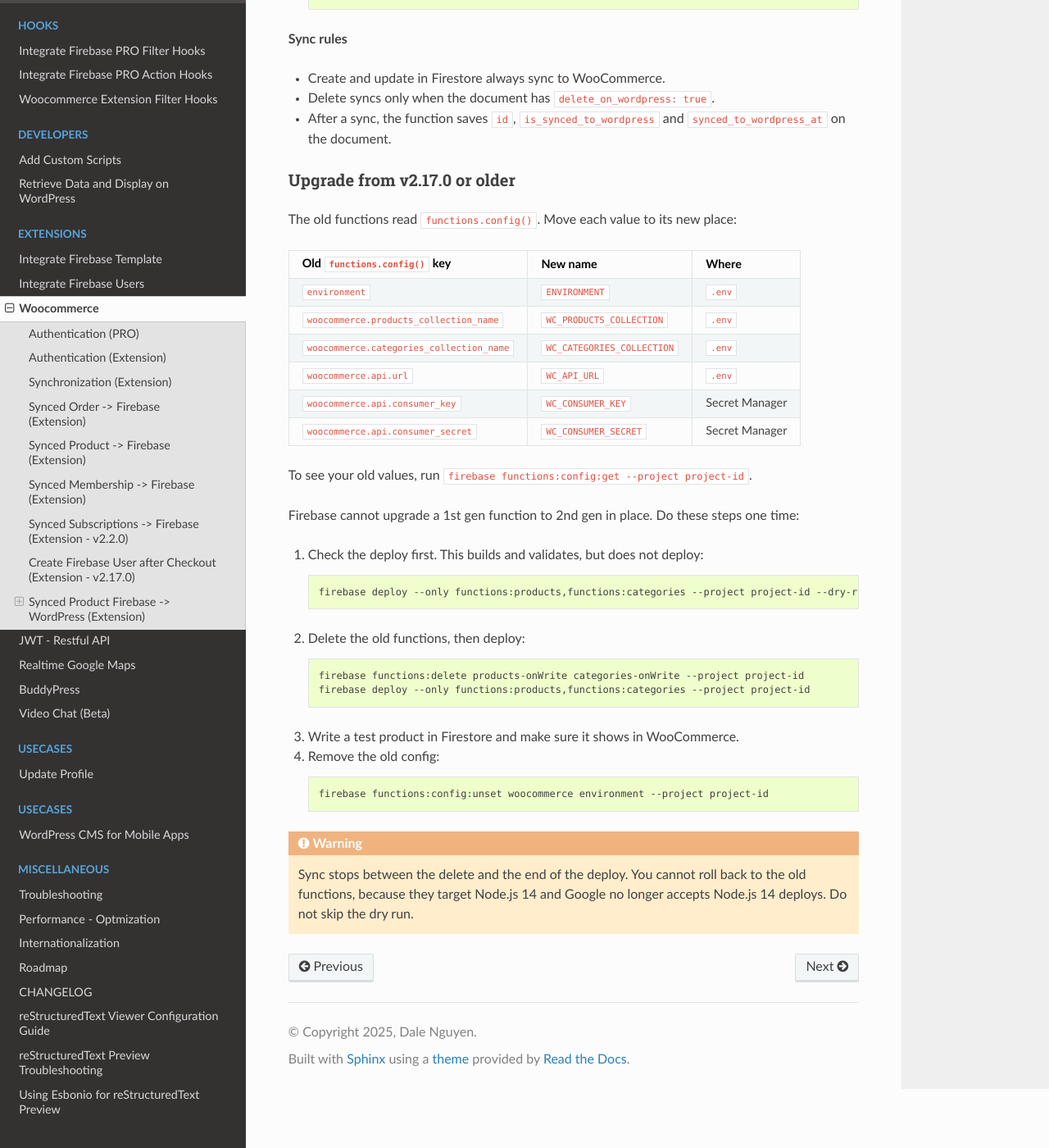
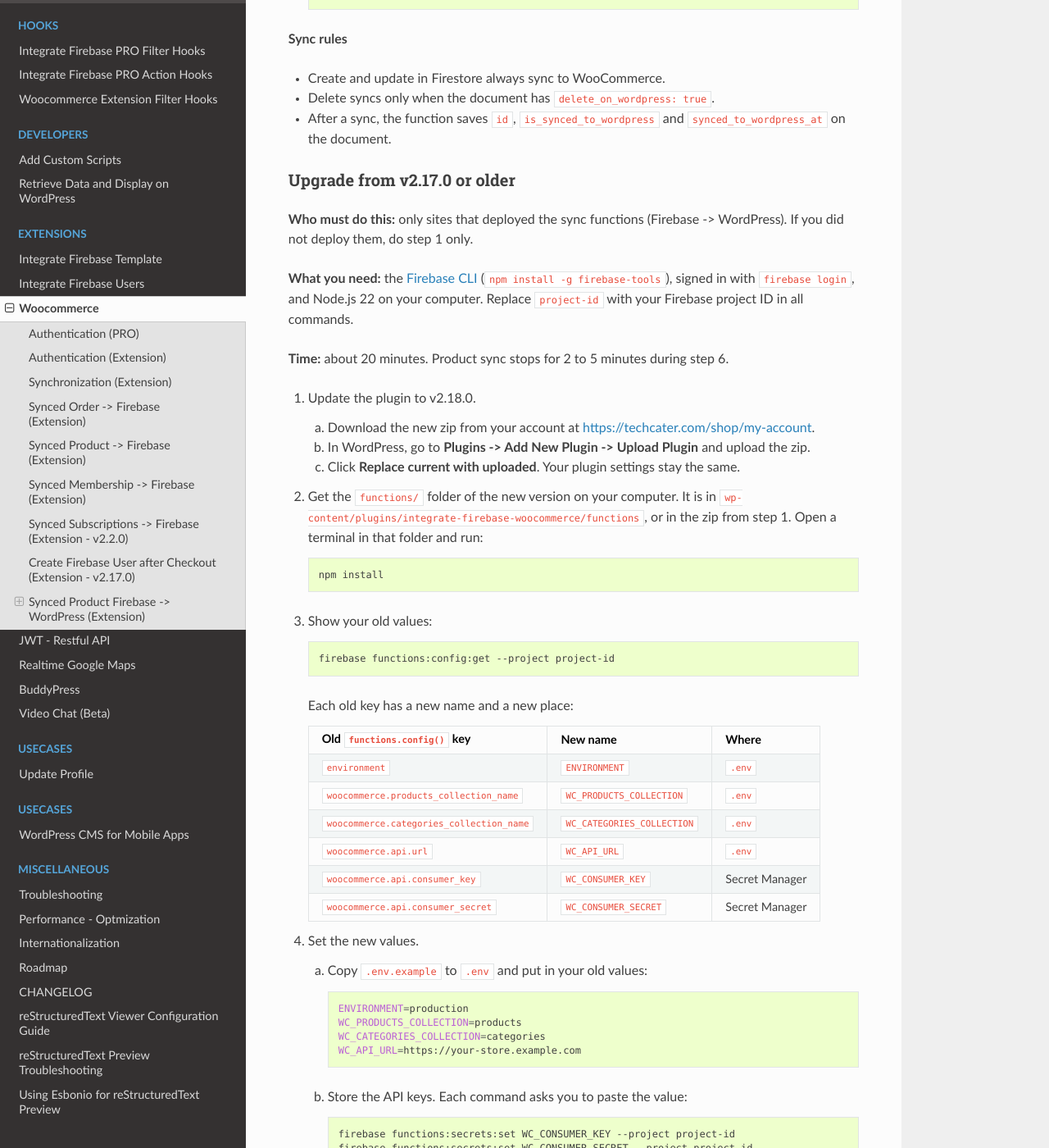
Before and after one commit to dalenguyen/firebase-wordpress-docs, a Sphinx documentation site: the page built from docs/extensions/woocommerce.rst, in a window 1280 px wide and 1400 px high, scrolled down 6928 px. Shown: the whole window at 82% size. Built offline with Sphinx 7.4.7 and the Read the Docs theme 3.1.0, drawn with Linux system fonts in a browser that asks for light colours; some of the changed text lies outside the part shown.

Commit message:
docs(woo): full step-by-step upgrade to v2.18.0
Co-Authored-By: Claude Opus 5.5 <noreply@anthropic.com>

```diff
--- a/docs/extensions/woocommerce.rst
+++ b/docs/extensions/woocommerce.rst
@@ -172,52 +172,95 @@ The functions are in the ``functions/`` folder of the extension plugin.
 Upgrade from v2.17.0 or older
 ^^^^^^^^^^^^^^^^^^^^^^^^^^^^^^
 
-The old functions read ``functions.config()``. Move each value to its new place:
+**Who must do this:** only sites that deployed the sync functions (Firebase -> WordPress). If you did not deploy them, do step 1 only.
 
-.. list-table::
-    :header-rows: 1
+**What you need:** the `Firebase CLI <https://firebase.google.com/docs/cli>`_ (``npm install -g firebase-tools``), signed in with ``firebase login``, and Node.js 22 on your computer. Replace ``project-id`` with your Firebase project ID in all commands.
 
-    * - Old ``functions.config()`` key
-      - New name
-      - Where
-    * - ``environment``
-      - ``ENVIRONMENT``
-      - ``.env``
-    * - ``woocommerce.products_collection_name``
-      - ``WC_PRODUCTS_COLLECTION``
-      - ``.env``
-    * - ``woocommerce.categories_collection_name``
-      - ``WC_CATEGORIES_COLLECTION``
-      - ``.env``
-    * - ``woocommerce.api.url``
-      - ``WC_API_URL``
-      - ``.env``
-    * - ``woocommerce.api.consumer_key``
-      - ``WC_CONSUMER_KEY``
-      - Secret Manager
-    * - ``woocommerce.api.consumer_secret``
-      - ``WC_CONSUMER_SECRET``
-      - Secret Manager
+**Time:** about 20 minutes. Product sync stops for 2 to 5 minutes during step 6.
 
-To see your old values, run ``firebase functions:config:get --project project-id``.
+1. Update the plugin to v2.18.0.
 
-Firebase cannot upgrade a 1st gen function to 2nd gen in place. Do these steps one time:
+   a. Download the new zip from your account at https://techcater.com/shop/my-account.
+   b. In WordPress, go to **Plugins -> Add New Plugin -> Upload Plugin** and upload the zip.
+   c. Click **Replace current with uploaded**. Your plugin settings stay the same.
 
-1. Check the deploy first. This builds and validates, but does not deploy:
+2. Get the ``functions/`` folder of the new version on your computer. It is in ``wp-content/plugins/integrate-firebase-woocommerce/functions``, or in the zip from step 1. Open a terminal in that folder and run:
+
+   .. code-block:: bash
+
+       npm install
+
+3. Show your old values:
+
+   .. code-block:: bash
+
+       firebase functions:config:get --project project-id
+
+   Each old key has a new name and a new place:
+
+   .. list-table::
+       :header-rows: 1
+
+       * - Old ``functions.config()`` key
+         - New name
+         - Where
+       * - ``environment``
+         - ``ENVIRONMENT``
+         - ``.env``
+       * - ``woocommerce.products_collection_name``
+         - ``WC_PRODUCTS_COLLECTION``
+         - ``.env``
+       * - ``woocommerce.categories_collection_name``
+         - ``WC_CATEGORIES_COLLECTION``
+         - ``.env``
+       * - ``woocommerce.api.url``
+         - ``WC_API_URL``
+         - ``.env``
+       * - ``woocommerce.api.consumer_key``
+         - ``WC_CONSUMER_KEY``
+         - Secret Manager
+       * - ``woocommerce.api.consumer_secret``
+         - ``WC_CONSUMER_SECRET``
+         - Secret Manager
+
+4. Set the new values.
+
+   a. Copy ``.env.example`` to ``.env`` and put in your old values:
+
+      .. code-block:: bash
+
+          ENVIRONMENT=production
+          WC_PRODUCTS_COLLECTION=products
+          WC_CATEGORIES_COLLECTION=categories
+          WC_API_URL=https://your-store.example.com
+
+   b. Store the API keys. Each command asks you to paste the value:
+
+      .. code-block:: bash
+
+          firebase functions:secrets:set WC_CONSUMER_KEY --project project-id
+          firebase functions:secrets:set WC_CONSUMER_SECRET --project project-id
+
+5. Check the deploy. This builds and validates, but does not deploy. Fix all errors before you continue:
 
    .. code-block:: bash
 
        firebase deploy --only functions:products,functions:categories --project project-id --dry-run
 
-2. Delete the old functions, then deploy:
+6. Delete the old functions, then deploy the new ones. Firebase cannot upgrade a 1st gen function to 2nd gen in place, so the delete is necessary:
 
    .. code-block:: bash
 
        firebase functions:delete products-onWrite categories-onWrite --project project-id
        firebase deploy --only functions:products,functions:categories --project project-id
 
-3. Write a test product in Firestore and make sure it shows in WooCommerce.
-4. Remove the old config:
+7. Test: add or edit a product in your Firestore products collection. Make sure the change shows in WooCommerce within 1 minute. If it does not, read the logs:
+
+   .. code-block:: bash
+
+       firebase functions:log --only products-onWrite --project project-id
+
+8. Remove the old config:
 
    .. code-block:: bash
 
@@ -225,4 +268,4 @@ Firebase cannot upgrade a 1st gen function to 2nd gen in place. Do these steps o
 
 .. warning::
 
-    Sync stops between the delete and the end of the deploy. You cannot roll back to the old functions, because they target Node.js 14 and Google no longer accepts Node.js 14 deploys. Do not skip the dry run.
+    You cannot roll back to the old functions. They target Node.js 14, and Google no longer accepts Node.js 14 deploys. Do not skip the dry run in step 5.
```
